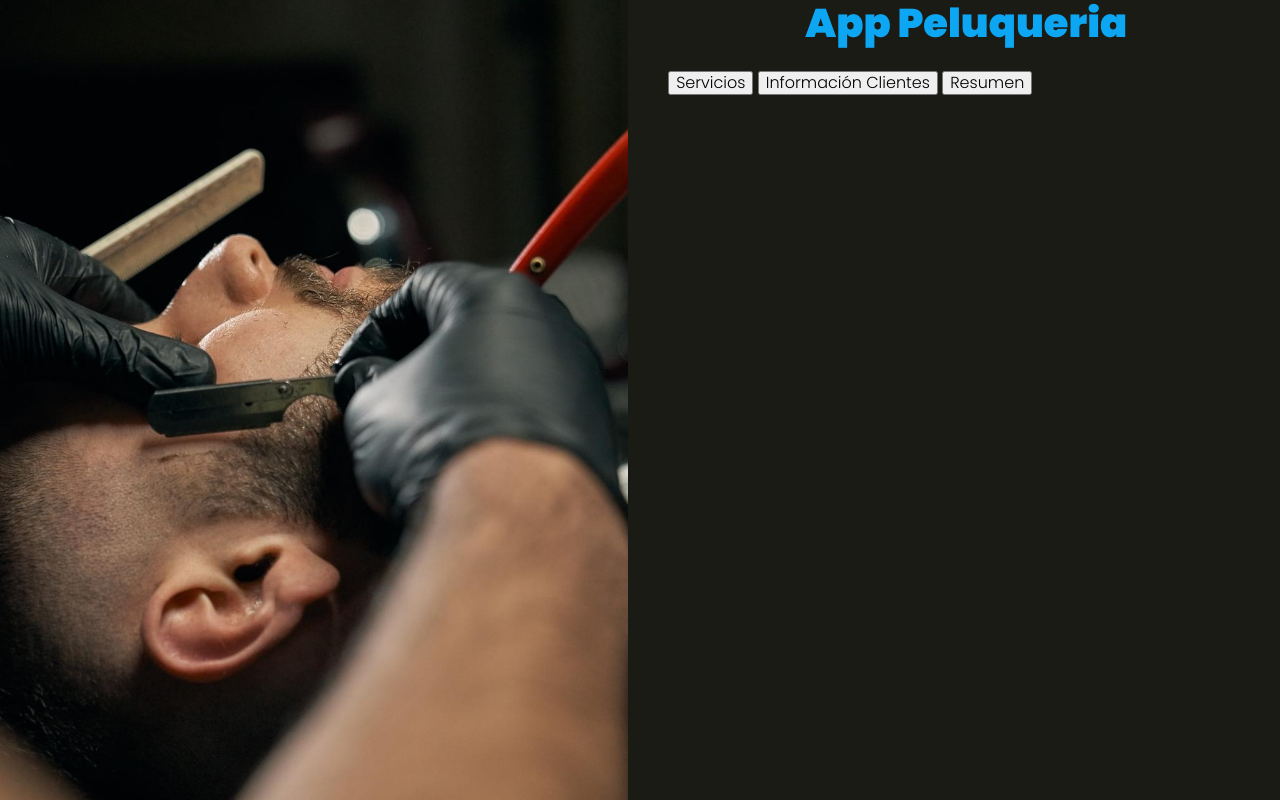
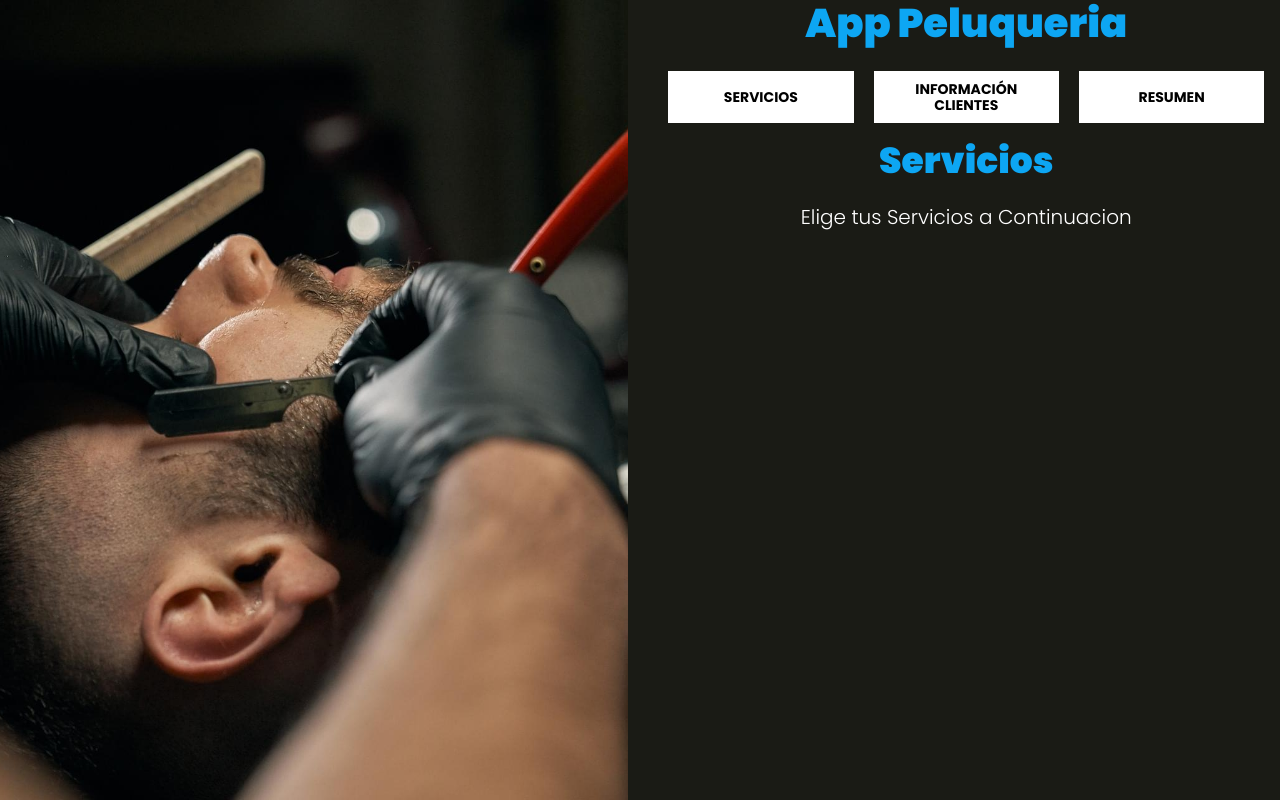
Before and after one commit to marmatva/AppSalon, a website: page index.html in a window 1280 px wide. Drawn offline with Linux system fonts and the light colour scheme.

Commit message:
Crea y da estilo a Tabs y Secciones

```diff
--- a/index.html
+++ b/index.html
@@ -20,6 +20,18 @@
                 <button type="button">Información Clientes</button>
                 <button type="button">Resumen</button>
             </nav>
+
+            <!-- Inicia Contenido App  -->
+            <div class="seccion">
+                <h2>Servicios</h2>
+                <p class="text-center">Elige tus Servicios a Continuacion</p>
+            </div>
+            <div class="seccion">
+                <h2>Tus Datos y Cita</h2>
+            </div>
+            <div class="seccion">
+                <h2>Resumen</h2>
+            </div>
         </div>
 
     </div>
--- a/src/scss/layout/_UI.scss
+++ b/src/scss/layout/_UI.scss
@@ -23,6 +23,16 @@ body{
     width: 95%;
     margin: 0 auto;
     padding-top: 3rem/2;
+
+    .seccion{
+        display: none;
+        margin-top: $separacion/3;
+
+        &:first-of-type{
+            display:block;
+
+        }
+    }
 }
 
 .clase-de-prueba{
--- a/src/scss/layout/_tabs.scss
+++ b/src/scss/layout/_tabs.scss
@@ -0,0 +1,16 @@
+.tabs{
+    @include grid(3, 2rem);
+    button{
+        background-color: $blanco;
+        font-size: 1.4rem;
+        font-weight: $bold;
+        padding: 1rem;
+        text-align: center;
+        text-transform: uppercase;
+        border: none;
+
+        &:hover{
+            cursor:pointer;
+        }
+    }
+}
```
Also changed, not shown: build/css/app.css, 1 other file.
